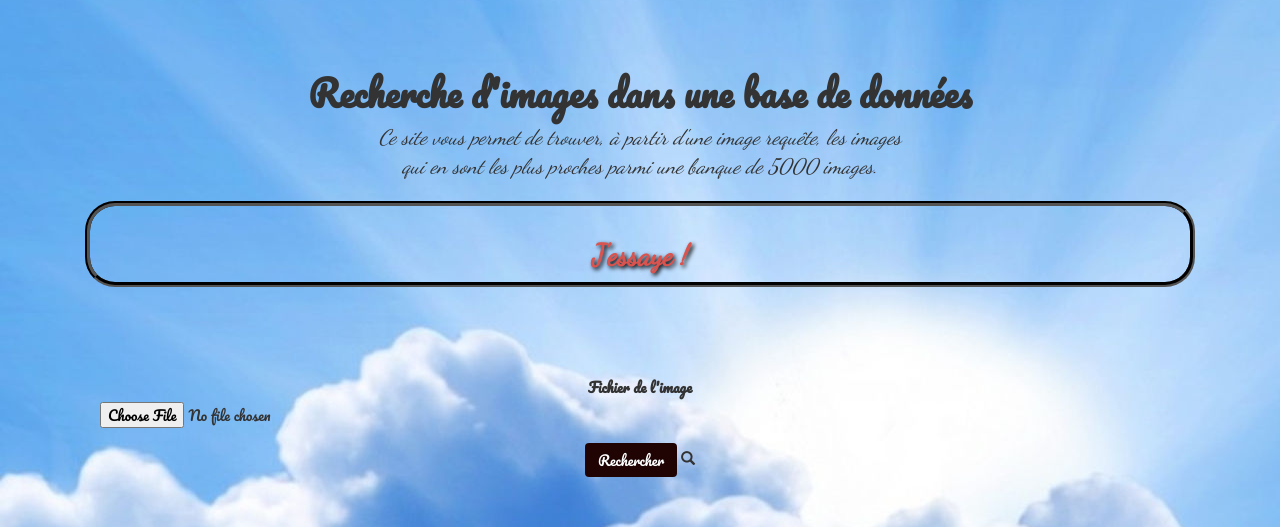
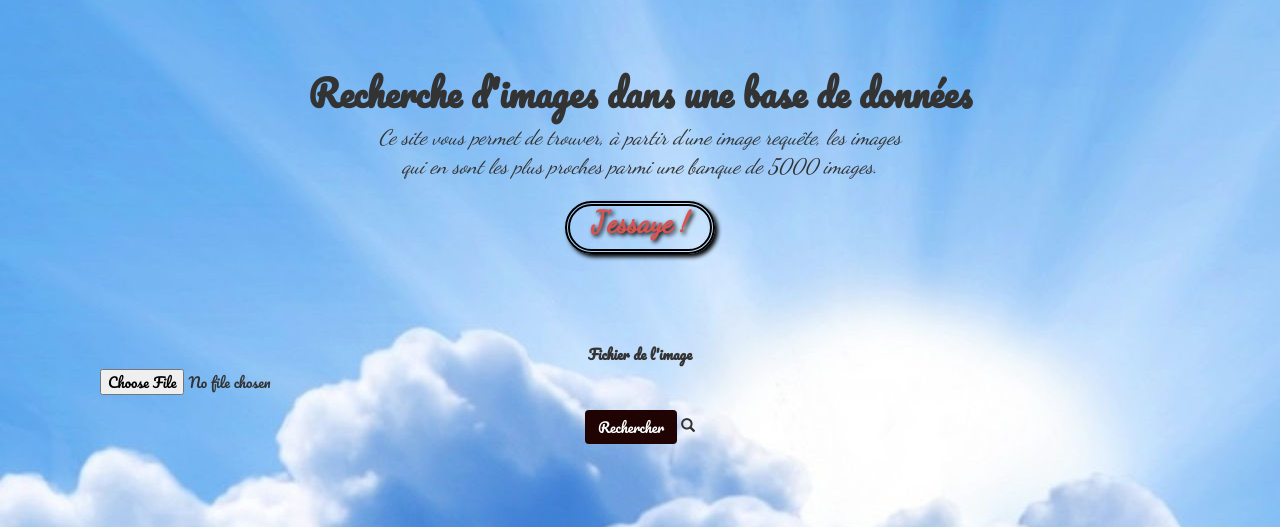
Before and after one commit to GuillaumeDesforges/imgsrch-web, a Flask app: page / in a window 1280 px wide. Shown: the part 167-694 px from the top of the page. Run offline with Flask 2, Linux system fonts and the light colour scheme; some libraries are stand-ins or nearby versions.

Commit message:
design_site_web

```diff
--- a/static/style.css
+++ b/static/style.css
@@ -1,6 +1,10 @@
 body {
   padding-top: 180px;
   background: fixed no-repeat top right, url("fond_ciel.jpg") fixed;
+}
+
+.navbar-inverse{
+
 }
 
 .starter-template {
@@ -14,9 +18,12 @@ form {
 }
 
 h2{
-  border: 5px black groove;
+  border: 5px black double;
   border-radius: 30px;
+  width: 150px;
+  margin: auto;
   text-shadow: 2px 2px 4px black;
+  box-shadow: 3px 3px 4px black;
 
 }
 
--- a/templates/index.html
+++ b/templates/index.html
@@ -66,15 +66,15 @@
         <h1> <strong> Recherche d'images dans une base de données </strong> </h1>
         <h4> <p class="lead"> <em> Ce site vous permet de trouver, à partir d'une image requête, les images </em>
           <br>  <em> qui en sont les plus proches parmi une banque de 5000 images. </em>
+          <br>
         </h4>
           <h2>
-            <br> <p class= "text-danger" > <strong> J'essaye ! </strong> </p>
+            <p class= "text-danger" > <strong> J'essaye ! </strong> </p>
           </h2>
         </p>
       </div>
 
 <div class="container">
-
 
   <form>
     <div class="form-group">
```
